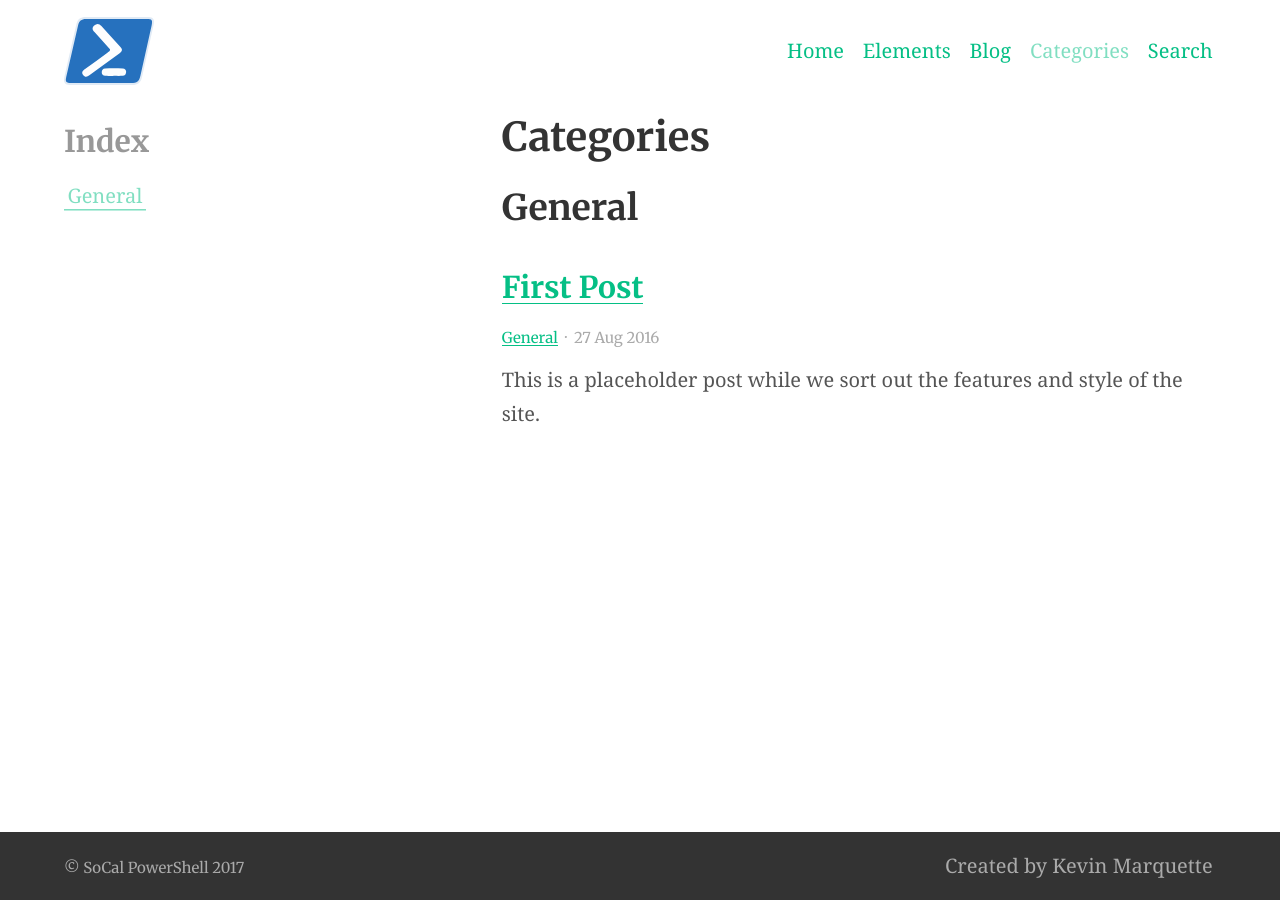
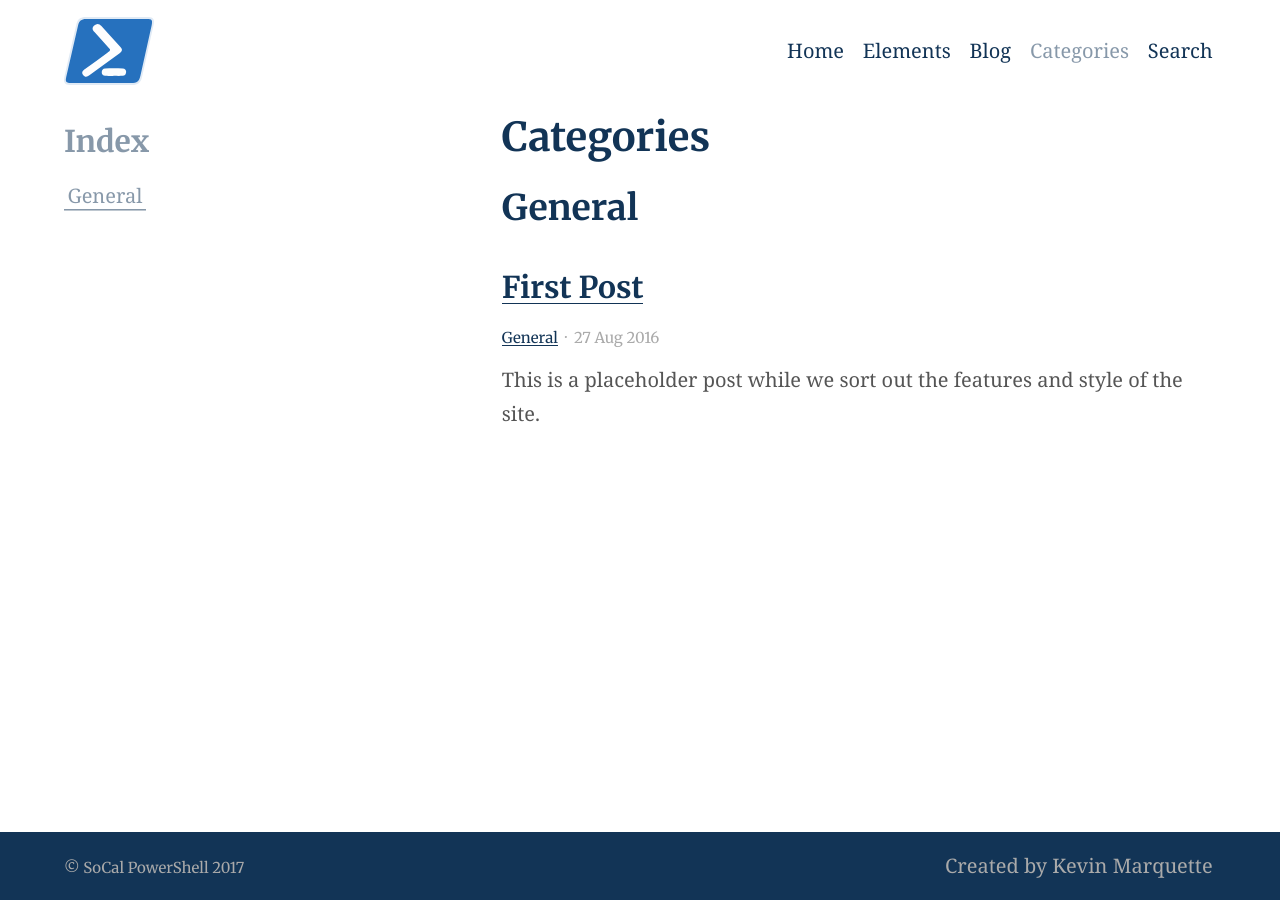
Before and after one commit to SoCalPowerShell/SoCalPowerShell.github.io, a Jekyll site: the page built from categories.md, in a window 1280 px wide. Built offline with Jekyll 4.4.1, drawn with Linux system fonts in a browser that asks for light colours.

Commit message:
CSS colors

```diff
--- a/_sass/_settings.scss
+++ b/_sass/_settings.scss
@@ -2,13 +2,13 @@
 $backgroundColour: #ffffff;
 $codeBackgroundColour: #f4f4f4;
 $featureBackgroundColour: #eeeeee;
-$accentColour: #05bf85;
+$accentColour: #123456;
 
 // Text colours
-$headingColour: #333333;
+$headingColour: #123456;
 $bodyColour: #555555;
-$linkColour: #05bf85;
-$hoverColour: #008000;
+$linkColour: #123456;
+$hoverColour: #123456;
 $focusColour: #fa407a;
 $captionColour: #aaaaaa;
 $white: #ffffff;
```
